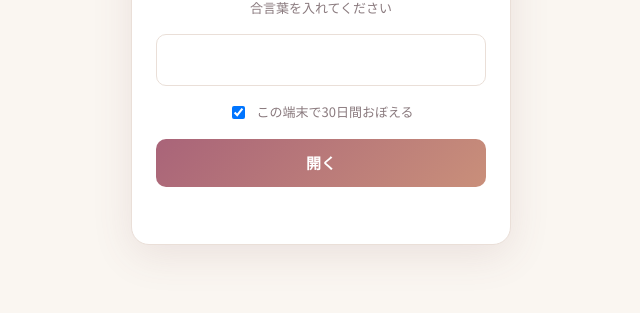
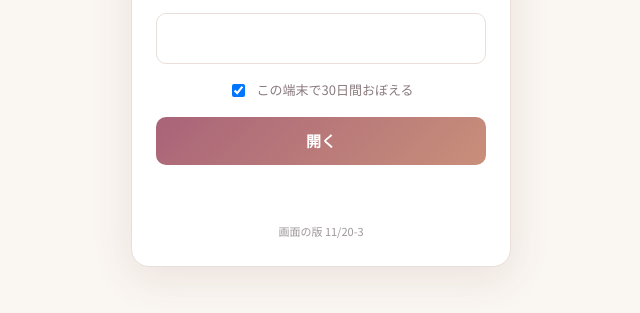
Before and after one commit to essentialpt2107-kakeru/essential-partners, a plain HTML site: page dashboard/index.html in a window 1280 px wide. Shown: the part 315-628 px from the top of the page, without its empty margins (319-959 px from the left). Drawn offline with nearby package versions, Linux system fonts and the light colour scheme.

Commit message:
画面の版を表示

```diff
--- a/dashboard/index.html
+++ b/dashboard/index.html
@@ -105,6 +105,7 @@
       <label class="keep"><input type="checkbox" id="keep" checked> この端末で30日間おぼえる</label>
       <button type="submit" id="go">開く</button>
       <div class="err" id="err" role="alert"></div>
+      <div style="margin-top:10px;font-size:11px;opacity:.5;text-align:center">画面の版 11/20-3</div>
     </form>
   </div>
   <div id="main" hidden>
```
